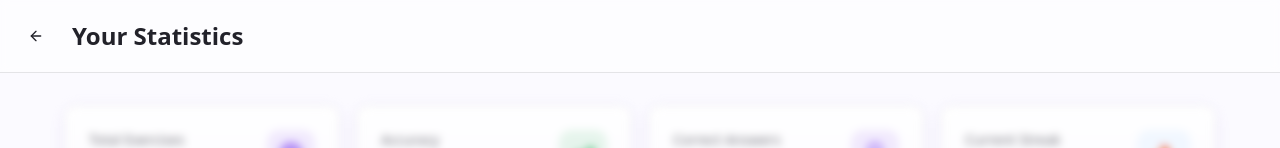
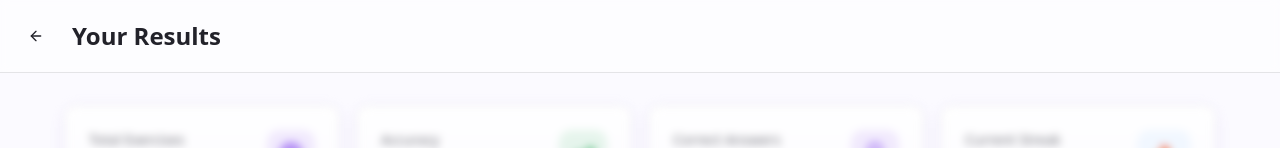
Before and after one commit to Teamleadsky-com/infinitegrammar-frontend, a React (Vite) app: page /statistics in a window 1280 px wide. Shown: the top 148 px of the page. Built offline with nearby package versions, Linux system fonts and the light colour scheme.

Commit message:
Remame Statistics to Results

```diff
--- a/src/i18n/locales/de.json
+++ b/src/i18n/locales/de.json
@@ -4,7 +4,7 @@
     "language": "Sprache"
   },
   "nav": {
-    "statistics": "Statistiken",
+    "statistics": "Ergebnisse",
     "profile": "Profil",
     "logout": "Abmelden",
     "account": "Konto"
@@ -59,6 +59,7 @@
   },
   "statistics": {
     "title": "Statistiken",
+    "yourTitle": "Ihre Ergebnisse",
     "overview": "Übersicht",
     "totalExercises": "Gesamte Übungen",
     "averageScore": "Durchschnittliche Punktzahl",
--- a/src/i18n/locales/en.json
+++ b/src/i18n/locales/en.json
@@ -4,7 +4,7 @@
     "language": "Language"
   },
   "nav": {
-    "statistics": "Statistics",
+    "statistics": "Results",
     "profile": "Profile",
     "logout": "Logout",
     "account": "Account"
@@ -59,6 +59,7 @@
   },
   "statistics": {
     "title": "Statistics",
+    "yourTitle": "Your Results",
     "overview": "Overview",
     "totalExercises": "Total Exercises",
     "averageScore": "Average Score",
--- a/src/pages/Statistics.tsx
+++ b/src/pages/Statistics.tsx
@@ -1,5 +1,6 @@
 import { useState, useEffect } from "react";
 import { useNavigate } from "react-router-dom";
+import { useTranslation } from "react-i18next";
 import { Button } from "@/components/ui/button";
 import { Card } from "@/components/ui/card";
 import { ArrowLeft, TrendingUp, Target, Award } from "lucide-react";
@@ -51,6 +52,7 @@ const defaultProgressData = [
 
 const Statistics = () => {
   const navigate = useNavigate();
+  const { t } = useTranslation();
   const [showWaitlistModal, setShowWaitlistModal] = useState(false);
   const { stats } = useExerciseStats();
   const { user, isAuthenticated } = useAuth();
@@ -141,7 +143,7 @@ const Statistics = () => {
             <Button variant="ghost" size="icon" onClick={() => navigate("/")}>
               <ArrowLeft className="h-5 w-5" />
             </Button>
-            <h1 className="text-2xl font-bold">Your Statistics</h1>
+            <h1 className="text-2xl font-bold">{t('statistics.yourTitle')}</h1>
           </div>
         </div>
       </header>
```
